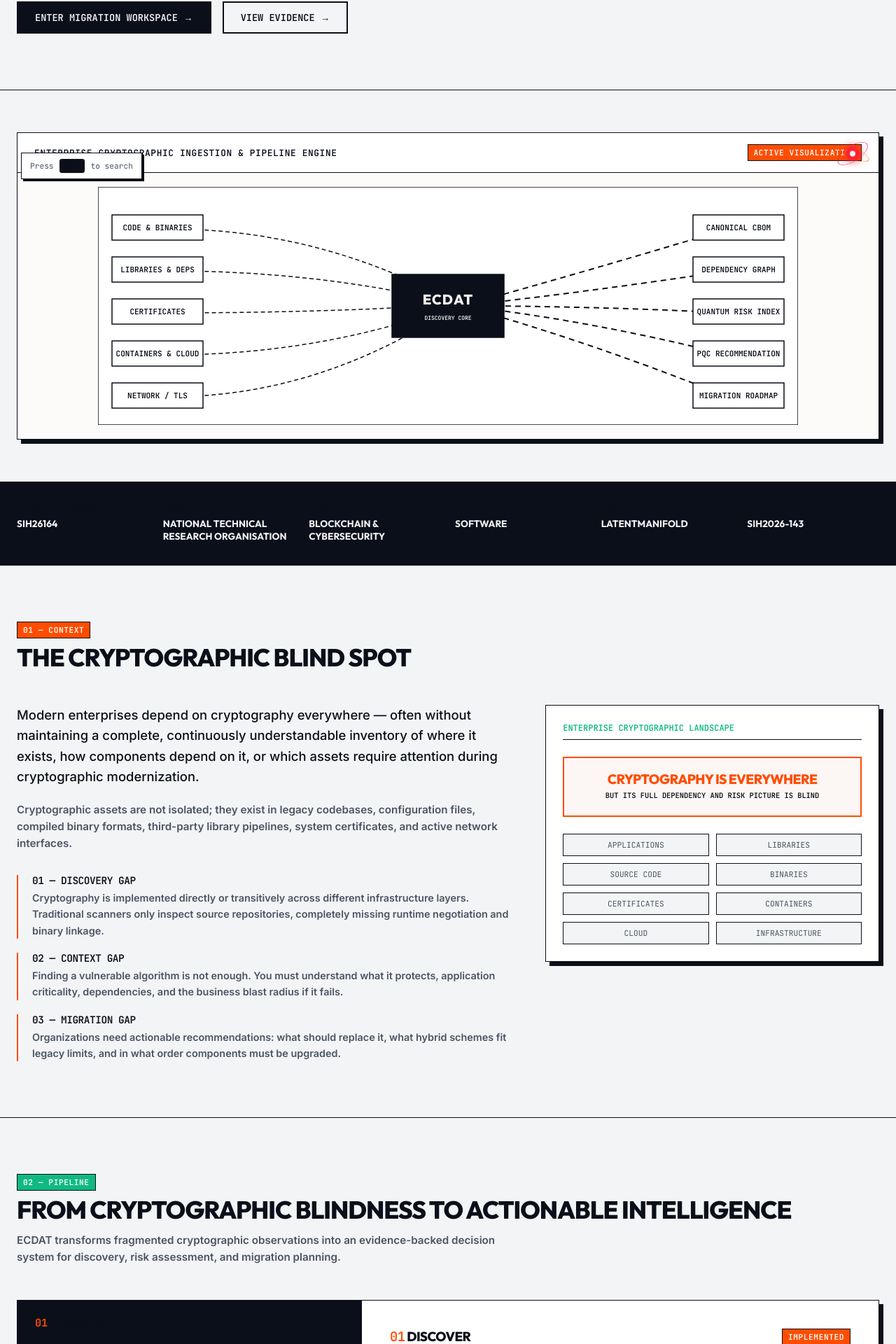
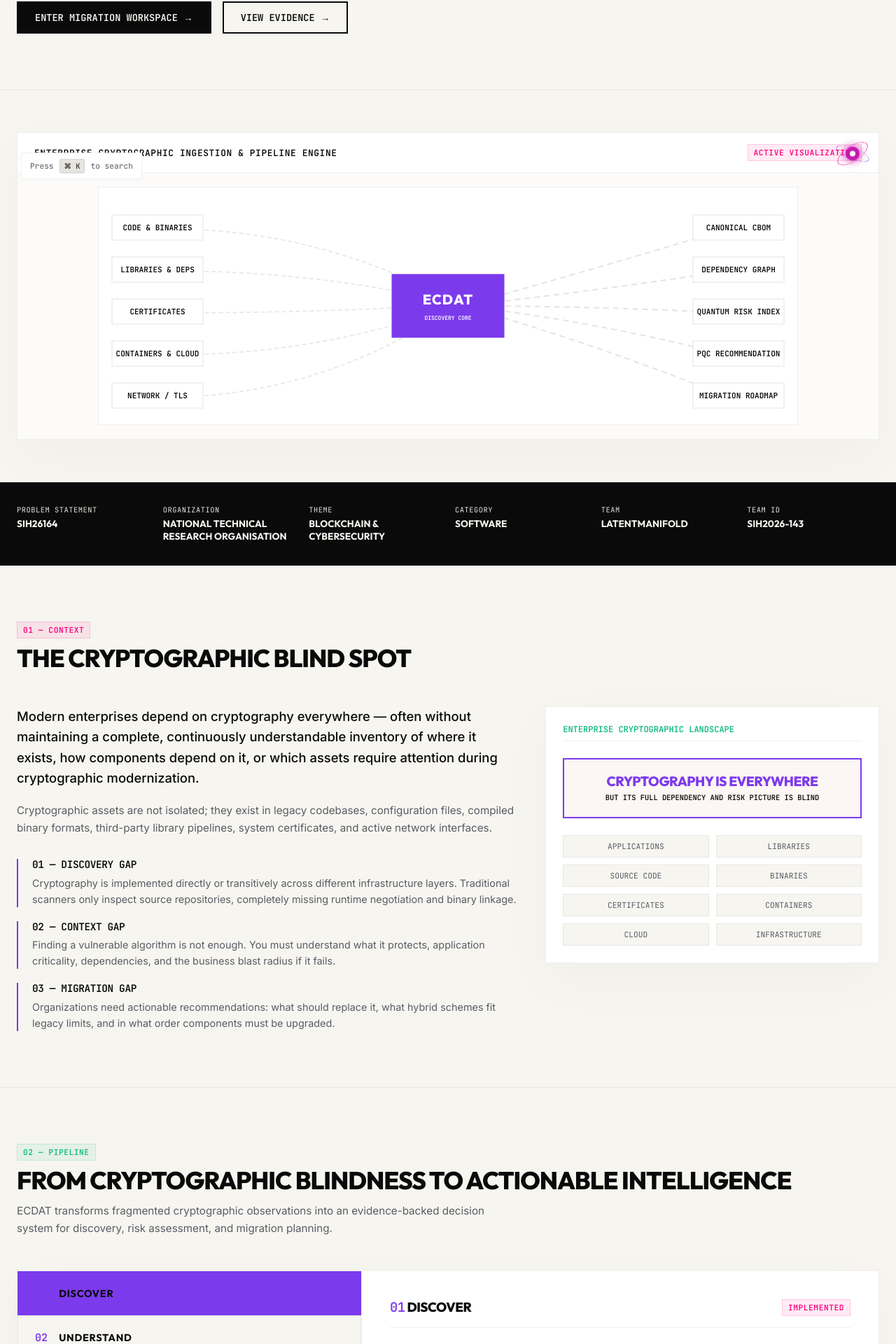
Before and after one commit to heyakhilnair/SIH-ECDTA-Team-LatentManifold, a Next.js app: page / in a window 1280 px wide. Shown: the part 514-2434 px from the top of the page at 70% size. Built offline with nearby package versions, Linux system fonts and the light colour scheme.

Commit message:
design: implement Neo-Swiss Minimalist & Ultraviolet theme

```diff
--- a/src/app/globals.css
+++ b/src/app/globals.css
@@ -1,28 +1,28 @@
 /* Global Stylesheet for ECDAT */
 
 :root {
-  /* Color System - High-Altitude Expedition & Survival Orange Theme (Nimsdai / UTMF Fuji) */
-  --color-base: #F3F4F6;        /* Glacier Slate Mist (High-altitude snow backdrop) */
-  --color-primary: #0B0F19;     /* Abyssal Rock Slate (Deep navy-black for absolute contrast) */
-  --color-secondary: #4B5563;   /* Mountain Ridge Gray (Muted text) */
-  --color-accent: #FF4D00;      /* Expedition Survival Orange / Alpenglow (Primary brand highlight) */
-  --color-warning: #FF0055;     /* Emergency Beacon Crimson (Alerts) */
-  --color-sage: #10B981;        /* High-Visibility Safety Green (Compliance) */
-  --color-stone: #0B0F19;       /* Deep Mountain Slate (Borders and shadows) */
+  /* Color System - Neo-Swiss Minimalist & Ultraviolet Theme */
+  --color-base: #F6F5F0;        /* Oatmeal Chalk Sand (Warm minimalist background) */
+  --color-primary: #0A0A0A;     /* Obsidian Calligraphy Black (Sharp headings and text) */
+  --color-secondary: #5A5C64;   /* Muted Granite Gray (Body text) */
+  --color-accent: #7C3AED;      /* Neon Ultraviolet (Primary action highlight) */
+  --color-warning: #FF007F;     /* Hot Infrared Pink (Alerts and vulnerabilities) */
+  --color-sage: #10B981;        /* Vibrant Mint Green (Safe compliance) */
+  --color-stone: #E5E4DE;       /* Soft Sandstone Gray (Very subtle borders) */
   --color-card: #FFFFFF;        /* Stark White Card */
 
   /* Derived variables */
   --background: var(--color-base);
   --foreground: var(--color-primary);
 
-  /* Borders and UI - Structural and Solid */
-  --border-color: var(--color-stone);
-  --border-thin: 1.5px solid var(--border-color);
-  --border-thick: 2.5px solid var(--border-color);
-  --shadow-sm: 3px 3px 0px var(--color-stone);
-  --shadow-md: 6px 6px 0px var(--color-stone); /* Solid structural drop shadow */
-  --transition-smooth: all 0.25s cubic-bezier(0.25, 0.8, 0.25, 1);
-  --transition-fast: all 0.1s ease-in-out;
+  /* Borders and UI - Minimalist and Clean */
+  --border-color: rgba(10, 10, 10, 0.06);
+  --border-thin: 1px solid var(--border-color);
+  --border-thick: 1.5px solid var(--color-primary);
+  --shadow-sm: 0 2px 8px rgba(10, 10, 10, 0.015);
+  --shadow-md: 0 25px 80px rgba(10, 10, 10, 0.03); /* High-diffusion soft designer shadow */
+  --transition-smooth: all 0.3s cubic-bezier(0.16, 1, 0.3, 1);
+  --transition-fast: all 0.15s ease;
 }
 
 /* Reset and Defaults */
@@ -45,9 +45,9 @@
 /* Typography Rules */
 h1, h2, h3, h4, h5, h6 {
   font-family: var(--font-display), sans-serif;
-  font-weight: 850;
-  letter-spacing: -0.03em;
-  line-height: 1.1;
+  font-weight: 800;
+  letter-spacing: -0.025em;
+  line-height: 1.15;
   color: var(--color-primary);
 }
 
@@ -55,7 +55,6 @@
   line-height: 1.6;
   font-size: 0.95rem;
   color: var(--color-secondary);
-  font-weight: 550; /* Slightly bolder for supreme readability */
 }
 
 code, pre, .technical-label {
@@ -65,8 +64,8 @@
 
 /* Scrollbar customization - Technical look */
 ::-webkit-scrollbar {
-  width: 8px;
-  height: 8px;
+  width: 6px;
+  height: 6px;
 }
 
 ::-webkit-scrollbar-track {
@@ -75,8 +74,9 @@
 }
 
 ::-webkit-scrollbar-thumb {
-  background: var(--color-primary);
-  border: 2px solid var(--color-base);
+  background: var(--color-stone);
+  border: 1px solid var(--color-base);
+  border-radius: 3px;
 }
 
 ::-webkit-scrollbar-thumb:hover {
@@ -99,31 +99,31 @@
   border: var(--border-thin);
   text-transform: uppercase;
   letter-spacing: 0.05em;
-  font-weight: 700;
+  font-weight: 600;
 }
 
 .mono-tag-accent {
   font-family: var(--font-mono), monospace;
   font-size: 0.7rem;
-  background-color: var(--color-accent);
-  color: #FFFFFF;
+  background-color: rgba(255, 0, 127, 0.08);
+  color: var(--color-warning);
   padding: 4px 8px;
-  border: var(--border-thin);
+  border: 1px solid rgba(255, 0, 127, 0.15);
   text-transform: uppercase;
   letter-spacing: 0.05em;
-  font-weight: 700;
+  font-weight: 600;
 }
 
 .mono-tag-sage {
   font-family: var(--font-mono), monospace;
   font-size: 0.7rem;
-  background-color: var(--color-sage);
-  color: #FFFFFF;
+  background-color: rgba(16, 185, 129, 0.08);
+  color: var(--color-sage);
   padding: 4px 8px;
-  border: var(--border-thin);
+  border: 1px solid rgba(16, 185, 129, 0.15);
   text-transform: uppercase;
   letter-spacing: 0.05em;
-  font-weight: 700;
+  font-weight: 600;
 }
 
 /* Animations */
@@ -152,7 +152,7 @@
   display: inline-block;
   width: 8px;
   height: 8px;
-  background-color: var(--color-accent);
+  background-color: var(--color-warning);
   border-radius: 50%;
   animation: pulseDot 2s infinite ease-in-out;
 }
@@ -161,8 +161,8 @@
 .technical-grid {
   background-size: 30px 30px;
   background-image:
-    linear-gradient(to right, rgba(11, 15, 25, 0.03) 1px, transparent 1px),
-    linear-gradient(to bottom, rgba(11, 15, 25, 0.03) 1px, transparent 1px);
+    linear-gradient(to right, rgba(10, 10, 10, 0.015) 1px, transparent 1px),
+    linear-gradient(to bottom, rgba(10, 10, 10, 0.015) 1px, transparent 1px);
 }
 
 .technical-card {
@@ -175,8 +175,8 @@
 }
 
 .technical-card:hover {
-  transform: translate(-3px, -3px);
-  box-shadow: 8px 8px 0px var(--color-stone);
+  border-color: var(--color-accent);
+  box-shadow: 0 30px 100px rgba(10, 10, 10, 0.05);
 }
 
 /* Global Override for CSS Module Cards */
@@ -213,7 +213,7 @@
   border-radius: 0px !important;
   box-shadow: var(--shadow-md) !important;
   color: var(--color-primary) !important;
-  transition: var(--transition-fast) !important;
+  transition: var(--transition-smooth) !important;
 }
 
 /* Hover effect on cards */
@@ -229,9 +229,9 @@
 [class*="timelineItem"]:hover,
 [class*="refCard"]:hover,
 [class*="metricCard"]:hover {
-  border-color: var(--color-stone) !important;
-  box-shadow: 8px 8px 0px var(--color-stone) !important;
-  transform: translate(-3px, -3px) !important;
+  border-color: var(--color-accent) !important;
+  box-shadow: 0 35px 120px rgba(10, 10, 10, 0.06) !important;
+  transform: translateY(-2px) !important;
 }
 
 /* Specific elements inside cards */
@@ -243,11 +243,11 @@
 [class*="candidateTab"],
 [class*="playgroundTabBtn"],
 [class*="filterBtn"] {
-  background-color: var(--color-card) !important;
-  color: var(--color-primary) !important;
+  background-color: var(--color-base) !important;
+  color: var(--color-secondary) !important;
   border: var(--border-thin) !important;
   font-family: var(--font-mono) !important;
-  font-weight: 700 !important;
+  font-weight: 600 !important;
 }
 
 [class*="discoveryMenuBtn"]:hover,
@@ -258,9 +258,9 @@
 [class*="candidateTab"]:hover,
 [class*="playgroundTabBtn"]:hover,
 [class*="filterBtn"]:hover {
-  background-color: var(--color-accent) !important;
-  color: #FFFFFF !important;
-  border-color: var(--color-stone) !important;
+  background-color: rgba(124, 58, 237, 0.05) !important;
+  color: var(--color-accent) !important;
+  border-color: var(--color-accent) !important;
 }
 
 /* Active states for tabs/btns */
@@ -272,16 +272,16 @@
 [class*="activePlayTab"],
 [class*="activeCandTab"],
 [class*="activeFilter"] {
-  background-color: var(--color-primary) !important;
-  color: var(--color-base) !important;
-  border-color: var(--color-stone) !important;
+  background-color: var(--color-accent) !important;
+  color: #FFFFFF !important;
+  border-color: var(--color-accent) !important;
 }
 
 /* Input Fields overrides */
 [class*="plainTextInput"],
 [class*="editorTextArea"],
 [class*="searchBar"] {
-  background-color: var(--color-card) !important;
+  background-color: var(--color-base) !important;
   color: var(--color-primary) !important;
   border: var(--border-thin) !important;
 }
@@ -292,20 +292,20 @@
   border-color: var(--color-accent) !important;
 }
 
-/* Keep playground console panels and terminal logs pitch black for maximum console vibes */
+/* Keep playground console panels and terminal logs dark charcoal for Stripe-like developer contrast */
 [class*="terminalLogs"],
 [class*="consoleLogsMini"],
 [class*="diffPre"] {
-  background-color: #0B0F19 !important;
-  color: var(--color-base) !important;
+  background-color: #121316 !important;
+  color: #F6F5F0 !important;
   border: var(--border-thin) !important;
 }
 
 /* Tables and timelines */
 [class*="assetsTable"] th {
-  border-bottom: var(--border-thick) !important;
+  border-bottom: var(--border-thin) !important;
   background-color: var(--color-base) !important;
-  color: var(--color-primary) !important;
+  color: var(--color-secondary) !important;
 }
 
 [class*="assetsTable"] td {
@@ -317,7 +317,7 @@
 }
 
 [class*="selectedRow"] {
-  background-color: rgba(255, 77, 0, 0.05) !important;
+  background-color: rgba(124, 58, 237, 0.03) !important;
   border-left: 3px solid var(--color-accent) !important;
 }
 
@@ -329,7 +329,7 @@
 [class*="pipelineSvg"] rect {
   fill: var(--color-card) !important;
   stroke: var(--color-stone) !important;
-  stroke-width: 1.5px !important;
+  stroke-width: 1px !important;
 }
 
 [class*="pipelineSvg"] text {
@@ -337,12 +337,12 @@
 }
 
 [class*="pipelineSvg"] [class*="svgCore"] rect {
-  fill: var(--color-primary) !important;
-  stroke: var(--color-primary) !important;
+  fill: var(--color-accent) !important;
+  stroke: var(--color-accent) !important;
 }
 
 [class*="pipelineSvg"] [class*="svgCore"] text {
-  fill: var(--color-base) !important;
+  fill: #FFFFFF !important;
 }
 
 /* Clipboard Copy Button Utility */
@@ -359,6 +359,6 @@
 }
 
 [class*="copyTextBtn"]:hover {
-  color: var(--color-warning) !important;
+  color: var(--color-primary) !important;
   text-decoration: underline !important;
 }
```
